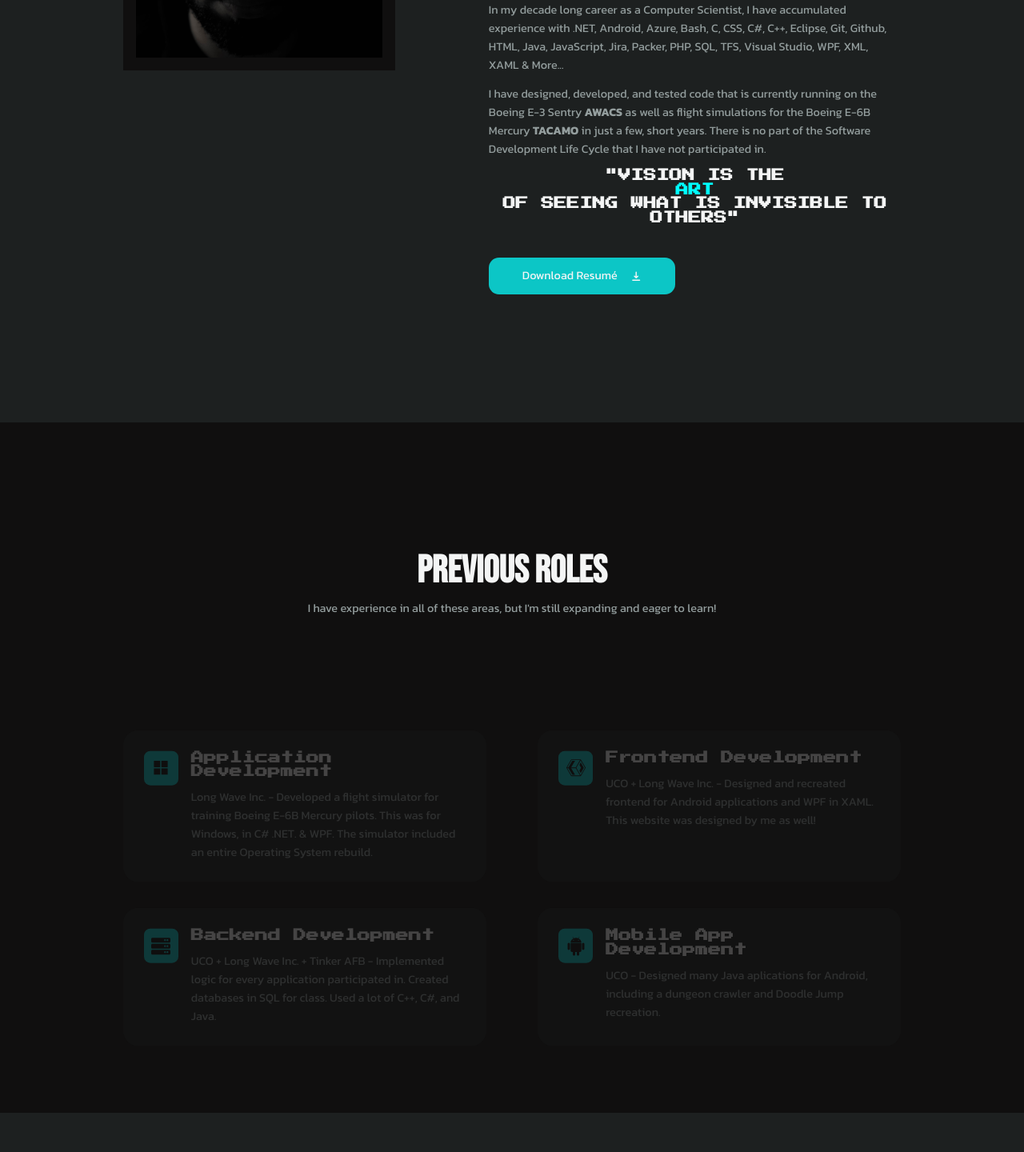
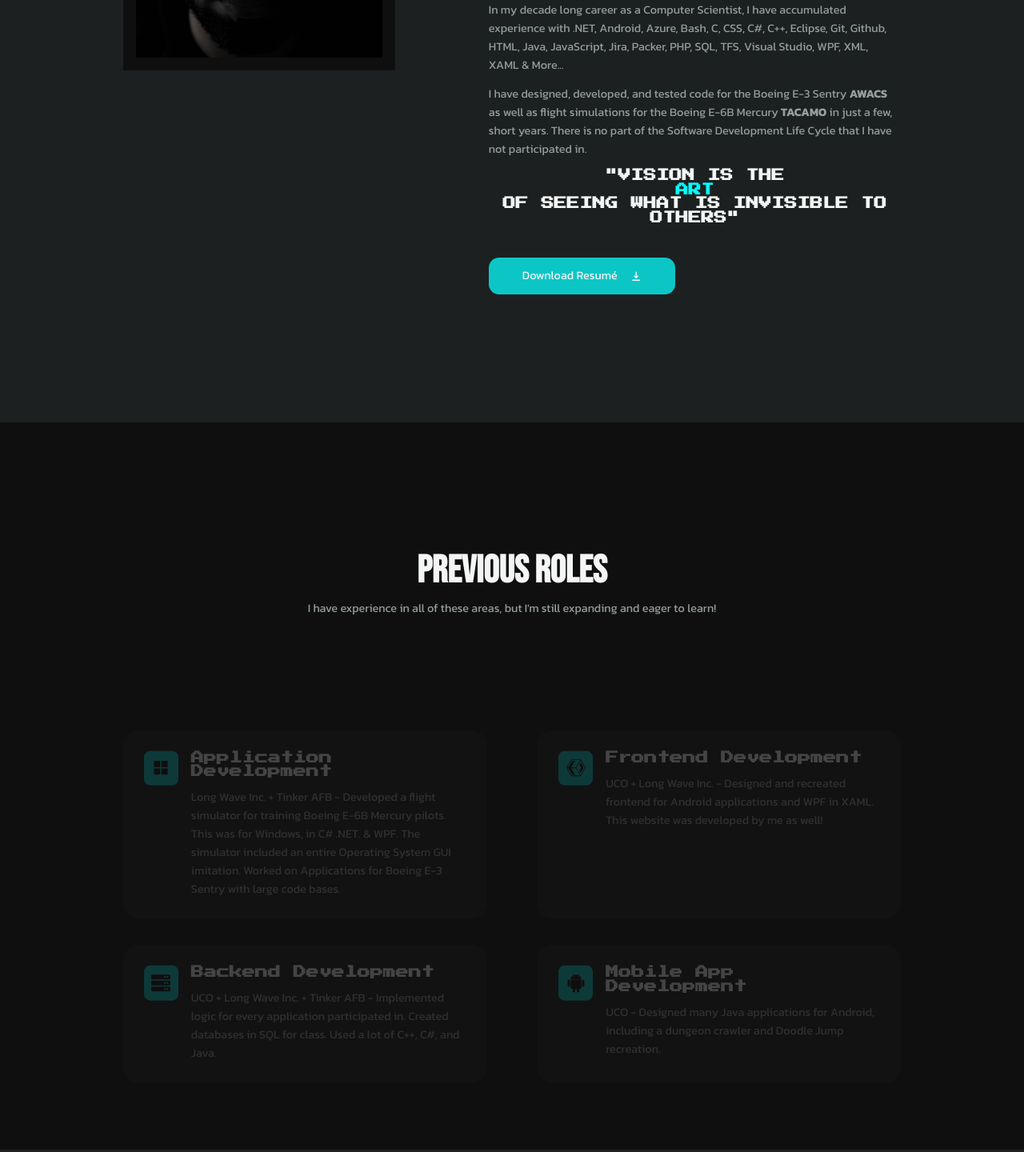
Before and after one commit to Bee4Brendan/react-portfolio, a React (Create React App) app: page / in a window 1280 px wide. Shown: the part 1290-2730 px from the top of the page at 80% size. Built offline with nearby package versions, Linux system fonts and the light colour scheme; a web font is replaced by a local one.

Commit message:
Updated Copyright year, header title effect, role info, resume, and navbar effects

```diff
--- a/src/sections/about/About.jsx
+++ b/src/sections/about/About.jsx
@@ -31,7 +31,7 @@ const About = () => {
                 In my decade long career as a Computer Scientist, I have accumulated experience with .NET, Android, Azure, Bash, C, CSS, C#, C++, Eclipse, Git, Github, HTML, Java, JavaScript, Jira, Packer, PHP, SQL, TFS, Visual Studio, WPF, XML, XAML & More...
                 </p>
                 <p>
-                I have designed, developed, and tested code that is currently running on the Boeing E-3 Sentry <strong>AWACS</strong> as well as flight simulations for the Boeing E-6B Mercury <strong>TACAMO</strong> in just a few, short years. There is no part of the Software Development Life Cycle that I have not participated in.
+                I have designed, developed, and tested code for the Boeing E-3 Sentry <strong>AWACS</strong> as well as flight simulations for the Boeing E-6B Mercury <strong>TACAMO</strong> in just a few, short years. There is no part of the Software Development Life Cycle that I have not participated in.
                 </p>
                 <h3 className="vision">
                 "VISION IS THE <a href="#testimonials"><h3 className="art__vision" >ART</h3></a> OF SEEING WHAT IS INVISIBLE TO OTHERS"
--- a/src/sections/footer/Footer.jsx
+++ b/src/sections/footer/Footer.jsx
@@ -17,7 +17,7 @@ const Footer = () => {
         </div>
       </div>
       <div className="footer__copyright">
-        <small>2023 Bee4Brendan Creations &copy; All Rights Reserved</small>
+        <small>2024 Bee4Brendan Creations &copy; All Rights Reserved</small>
       </div>
     </footer>
   )
--- a/src/sections/header/Header.jsx
+++ b/src/sections/header/Header.jsx
@@ -20,7 +20,7 @@ const Header = () => {
         <div className="header__profile" data-aos="fade-in">
           <img src={HeaderImage} alt="Header Portait" title="I'm not shady, the sun was in my eyes" />
         </div>
-        <img className="btn sm header__title" src={HeaderTitle} data-aos="fade-up" alt="Header Title"/>
+        <img className="btn sm header__title" src={HeaderTitle} data-aos="flip-right" alt="Header Title"/>
           <p data-aos="fade-up">
           I'm not a typical Software Developer. As a Professional Computer Scientist
           with a passion for art, I am constantly striving to excel at melding those
--- a/src/sections/navbar/navbar.css
+++ b/src/sections/navbar/navbar.css
@@ -29,6 +29,10 @@ nav {
     gap: 3.5rem;
 }
 
+.nav__menu li:hover{
+    font-size: 1.5rem;
+}
+
 #theme__icon {
     background: transparent;
     color: white;
--- a/src/sections/roles/data.js
+++ b/src/sections/roles/data.js
@@ -6,16 +6,16 @@ import {AiFillAppstore} from 'react-icons/ai'
 
 const data = [
     {
-        id: 1, icon: <AiFillAppstore/>, title: 'Application Development', desc: "Long Wave Inc. - Developed a flight simulator for training Boeing E-6B Mercury pilots. This was for Windows, in C# .NET. & WPF. The simulator included an entire Operating System rebuild."
+        id: 1, icon: <AiFillAppstore/>, title: 'Application Development', desc: "Long Wave Inc. + Tinker AFB - Developed a flight simulator for training Boeing E-6B Mercury pilots. This was for Windows, in C# .NET. & WPF. The simulator included an entire Operating System GUI imitation. Worked on Applications for Boeing E-3 Sentry with large code bases."
     },
     {
-        id: 2, icon: <SiXaml/>, title: 'Frontend Development', desc: "UCO + Long Wave Inc. - Designed and recreated frontend for Android applications and WPF in XAML. This website was designed by me as well!"
+        id: 2, icon: <SiXaml/>, title: 'Frontend Development', desc: "UCO + Long Wave Inc. - Designed and recreated frontend for Android applications and WPF in XAML. This website was developed by me as well!"
     },
     {
         id: 3, icon: <FaServer/>, title: 'Backend Development', desc: "UCO + Long Wave Inc. + Tinker AFB - Implemented logic for every application participated in. Created databases in SQL for class. Used a lot of C++, C#, and Java."
     },
     {
-        id: 4, icon: <BsAndroid2/>, title: 'Mobile App Development', desc: 'UCO - Designed many Java aplications for Android, including a dungeon crawler and Doodle Jump recreation.'
+        id: 4, icon: <BsAndroid2/>, title: 'Mobile App Development', desc: 'UCO - Designed many Java applications for Android, including a dungeon crawler and Doodle Jump recreation.'
     }
 ]
 
```
Also changed, not shown: 2 other files (tests, documents, lock files or other folders).
